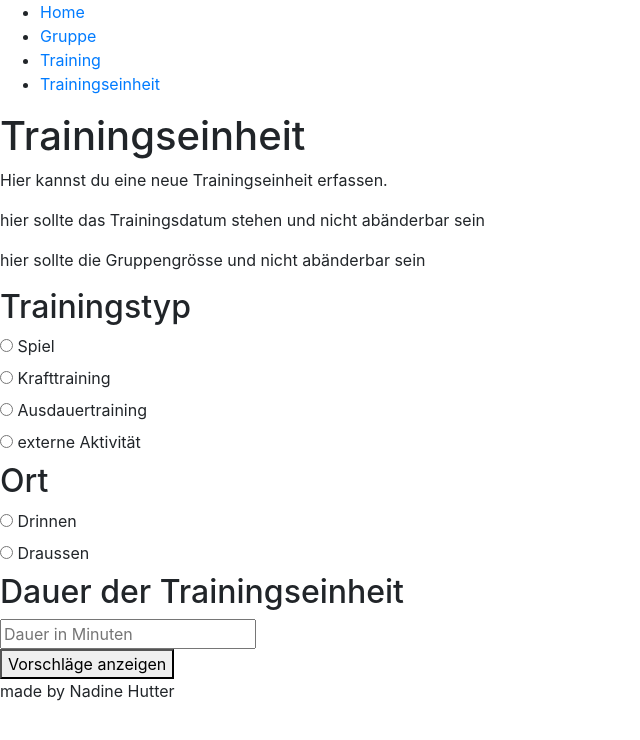
After one commit to sibasiach77/PROG2, a Flask app: page /trainingseinheit in a window 1280 px wide. The commit adds this page. Shown: the top 740 px of the page, without its empty margins (0-640 px from the left). Run offline with Flask 2, Linux system fonts and the light colour scheme; parts of the project's set-up code (start-up, migrations or seed data) failed here and were passed over; some libraries are stand-ins or nearby versions.

Commit message:
Update 17.11.2020

```diff
--- a/datenbank.json
+++ b/datenbank.json
@@ -1 +1 @@
-["Jugi A", "Jugi B"]
+["Jugi A", "Jugi B", "2020-11-19", "\u00d6pfel", "flasche", "flasche", "flasche", "flasche", "flasche", "apfeltaschen"]
--- a/main.py
+++ b/main.py
@@ -4,15 +4,16 @@ from flask import render_template
 # Mithilfe von request werden Daten abgefangen.
 from flask import request
 
-#
-from daten import speichern
+# Aus der Python Datei Daten wird die Funktion gruppe_speichern importiert.
+
+from daten import gruppe_seichern
 
 app = Flask("trainingsplaner")
 
-# Startseite der URL
+# #Rendern des index.html Templates, für das Anzeigen der index.html Page
 @app.route('/trainingsplaner')
-def begruessung():
-    return render_template('index.html', name="Nadine")
+def home():
+    return render_template("index.html")
 
 # Auf dieser Seite ist ein Formular.
 # Deshalb wurden die Methoden get und post gesetzt.
@@ -20,11 +21,34 @@ def begruessung():
 @app.route("/gruppe", methods=['POST', 'GET'])
 def eingabe_gruppe():
     if request.method == 'POST':
-        gruppe = request.form['gruppe_erfassen']
+        gruppe_name = request.form['gruppe_name_erfassen']
+        gruppe_alterskategorie = request.form['gruppe_alterskategorie_erfassen']
+        gruppe_dauer = request.form['gruppe_dauer_erfassen']
         # in Json speichern
-        antwort = speichern(gruppe)
-        return 'Daten empfangen: ' + (antwort)
+        antwort_gruppe = gruppe_speichern(gruppe_name, gruppe_alterskategorie, gruppe_dauer)
+        return 'Daten empfangen: ' + (antwort_gruppe)
     return render_template('gruppe.html')
+
+@app.route("/training", methods=['POST', 'GET'])
+def eingabe_training():
+    if request.method == 'POST':
+        training_datum = request.form['training_datum_erfassen']
+        training_grueppengroesse = request.form['training_gruppengroesse_erfassen']
+        # in Json speichern
+        antwort_training = training_speichern(training_datum, training_grueppengroesse)
+        return 'Daten empfangen: ' + (antwort_training)
+    return render_template('training.html')
+
+@app.route("/trainingseinheit", methods=['POST', 'GET'])
+def eingabe_trainingseinheit():
+    if request.method == 'POST':
+        trainingseinheit_typ = request.form['trainingseinheit_typ_erfassen']
+        trainingseinheit_ort = request.form['trainingseinheit_ort_erfassen']
+        trainingseinheit_dauer = request.form['trainingseinheit_dauer_erfassen']
+        # in Json speichern
+        antwort_trainingseinheit = trainingseinheit_speichern(trainingseinheit_typ, trainingseinheit_ort, trainingseinheit_dauer)
+        return 'Daten empfangen: ' + (antwort_trainingseinheit)
+    return render_template('trainingseinheit.html')
 
 if __name__ == "__main__":
     app.run(debug=True, port=5000)
--- a/static/main.css
+++ /dev/null
@@ -1,3 +0,0 @@
-h1 {
-    color: aqua
-}
--- a/templates/footer.html
+++ b/templates/footer.html
@@ -1,10 +1,3 @@
-<!DOCTYPE html>
-<html lang="en">
-<head>
-    <meta charset="UTF-8">
-    <title>Title</title>
-</head>
-<body>
-
+<p>made by Nadine Hutter</p>
 </body>
 </html>
--- /dev/null
+++ b/templates/navigation.html
@@ -0,0 +1,27 @@
+<!DOCTYPE html>
+<html lang="de">
+<head>
+    <!-- Bootstrap CSS -->
+    <link rel="stylesheet" href="https://cdn.jsdelivr.net/npm/bootstrap@4.5.3/dist/css/bootstrap.min.css" integrity="sha384-TX8t27EcRE3e/ihU7zmQxVncDAy5uIKz4rEkgIXeMed4M0jlfIDPvg6uqKI2xXr2" crossorigin="anonymous">
+    <meta charset="UTF-8">
+    <meta name="viewport" content="width=device-width, initial-scale=1">
+    <link rel="stylesheet" href="{{ url_for('static', filename='main.css') }}">
+    <title>Trainingsplaner</title>
+</head>
+<body>
+<!-- Navigation -->
+<nav>
+    <ul>
+        <li><a href="{{ url_for('home') }}">Home</a></li>
+        <li><a href="{{ url_for('eingabe_gruppe') }}">Gruppe</a></li>
+        <li><a href="{{ url_for('eingabe_training') }}">Training</a></li>
+        <li><a href="{{ url_for('eingabe_trainingseinheit') }}">Trainingseinheit</a></li>
+    </ul>
+</nav>
+
+<!-- jQuery, Popper.js, Bootstrap JS -->
+    <script src="{{ url_for('static', filename='jquery-3.3.1.slim.min.js') }}"></script>
+    <script src="{{ url_for('static', filename='popper.min.js') }}"></script>
+    <script src="{{ url_for('static', filename='bootstrap/js/bootstrap.min.js') }}"></script>
+</body>
+</html>
--- /dev/null
+++ b/templates/trainingseinheit.html
@@ -0,0 +1,26 @@
+{% include "navigation.html" %}
+<body>
+<h1>Trainingseinheit</h1>
+<p>Hier kannst du eine neue Trainingseinheit erfassen.</p>
+    <form method="post">
+        <p>hier sollte das Trainingsdatum stehen und nicht abänderbar sein</p>
+        <p>hier sollte die Gruppengrösse und nicht abänderbar sein</p>
+        <h2>Trainingstyp</h2>
+        <input type="radio" id="Spiel" name="trainingseinheit_typ_erfassen" value="Spiel">
+        <label for="Spiel">Spiel</label><br>
+        <input type="radio" id="Krafttraining" name="trainingseinheit_typ_erfassen" value="Krafttraining">
+        <label for="Krafttraining">Krafttraining</label><br>
+        <input type="radio" id="Ausdauertraining" name="trainingseinheit_typ_erfassen" value="Ausdauertraining">
+        <label for="Ausdauertraining">Ausdauertraining</label><br>
+        <input type="radio" id="externe_Aktivitaet" name="trainingseinheit_typ_erfassen" value="externe_Aktivitaet">
+        <label for="externe_Aktivitaet">externe Aktivität</label><br>
+        <h2>Ort</h2>
+        <input type="radio" id="Drinnen" name="trainingseinheit_ort_erfassen" value="Drinnen">
+        <label for="Drinnen">Drinnen</label><br>
+        <input type="radio" id="Draussen" name="trainingseinheit_ort_erfassen" value="Draussen">
+        <label for="Draussen">Draussen</label><br>
+        <h2>Dauer der Trainingseinheit</h2>
+        <input type="number" name="trainingseinheit_dauer_erfassen" placeholder="Dauer in Minuten"><br>
+        <button type="submit">Vorschläge anzeigen</button>
+    </form>
+{% include "footer.html" %}
```
Also changed, not shown: daten.py (+12 -12 lines), templates/gruppe.html (+15 -9 lines), templates/header.html (deleted, +0 -10 lines), templates/index.html (+2 -11 lines), templates/training.html (added, +14 -0 lines), training_datenbank.json (added, +32 -0 lines).
